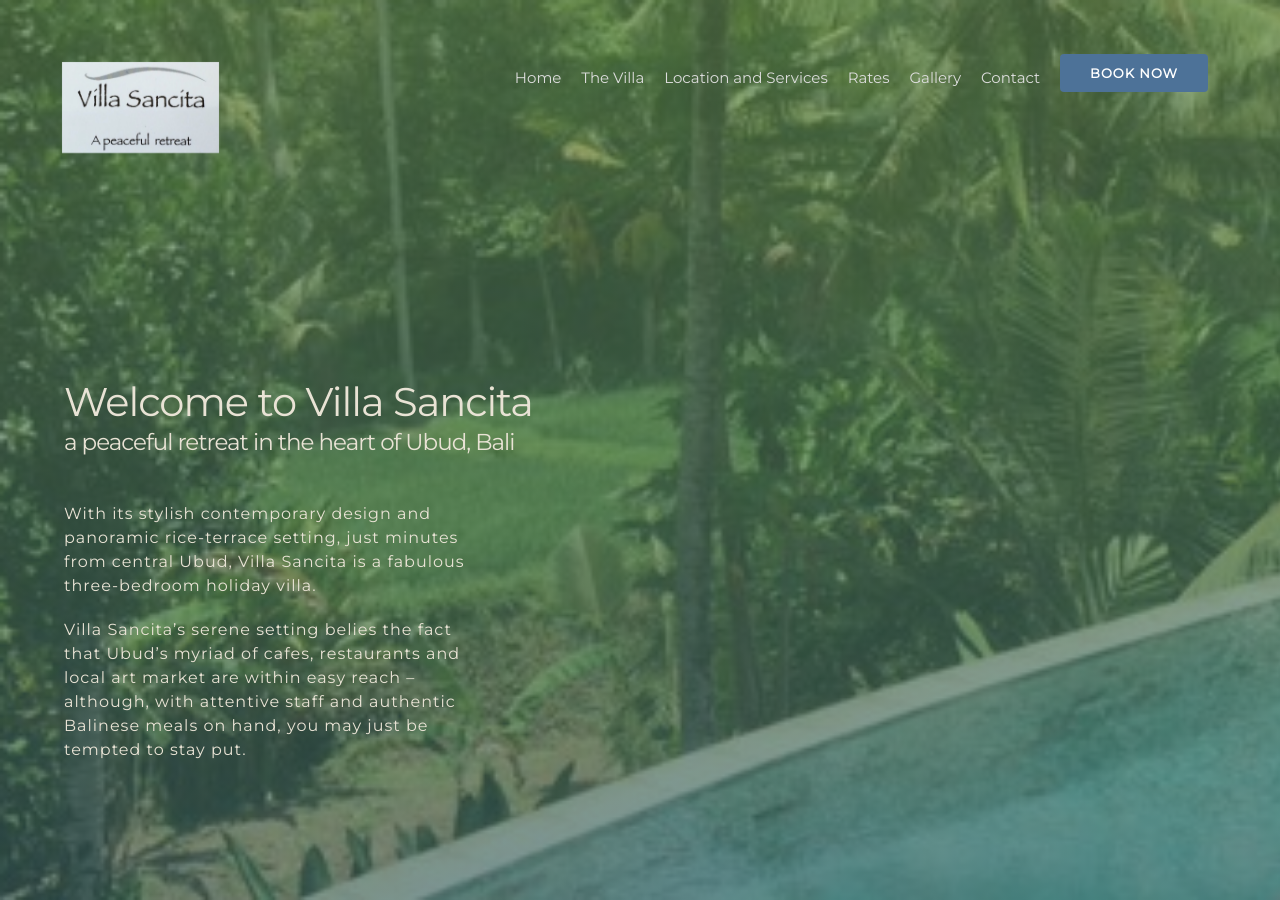
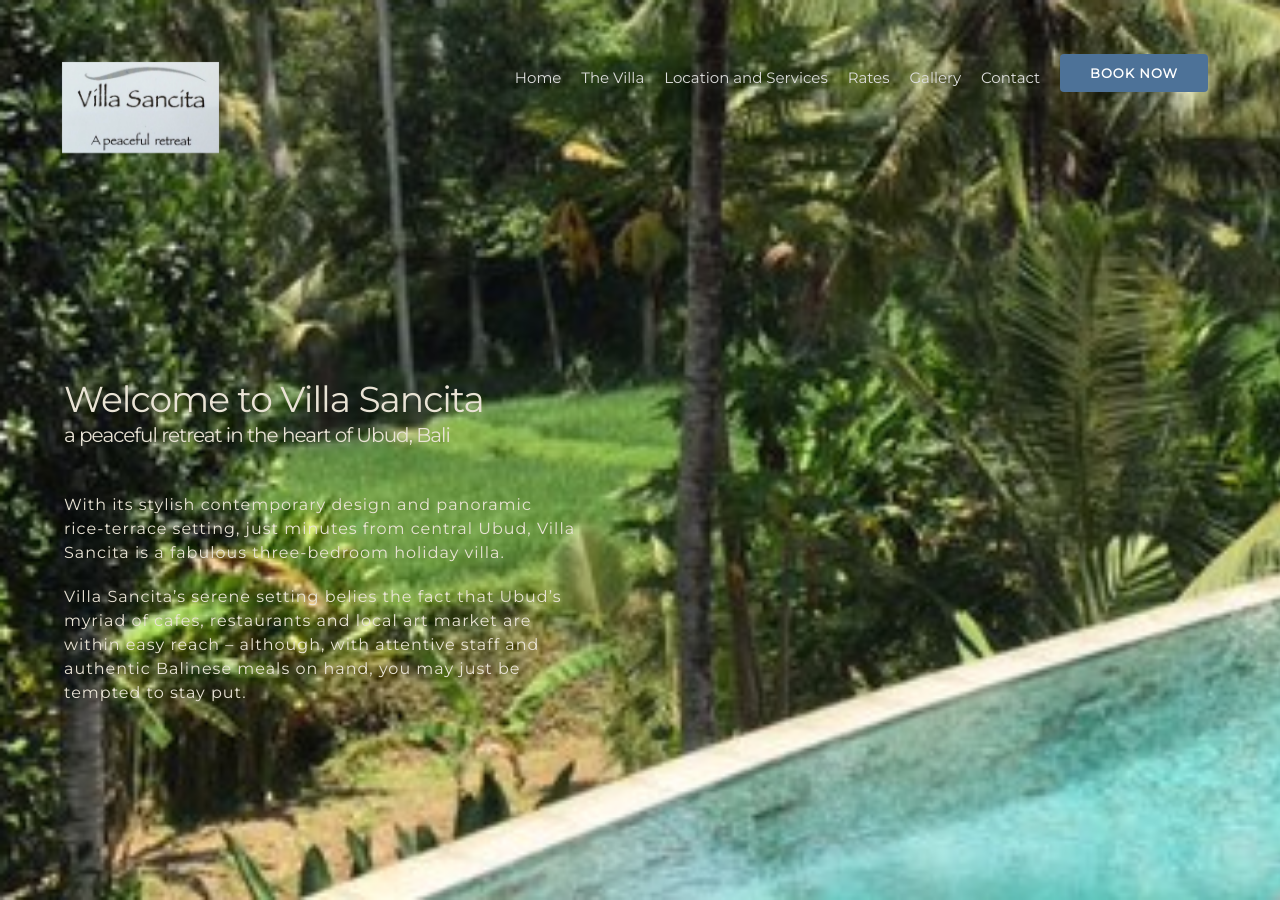
Before and after one commit to raayle/villa-sancita, a Jekyll site: the page built from index.html, in a window 1280 px wide and 900 px high. Built offline with Jekyll 4.4.1, drawn with Linux system fonts in a browser that asks for light colours.

Commit message:
Added another page

```diff
--- a/css/style.css
+++ b/css/style.css
@@ -55,7 +55,7 @@
 }
 
 .blurb {
-  margin: 2%;
+  margin: 5%;
 }
 
 .box-img {
@@ -164,7 +164,7 @@
 
 /* --Home-Above-the-fold-- */
 .title-section {
-  background-image: linear-gradient(rgba(91, 132, 79, 0.65), rgba(55, 93, 93, 0.66)), url(../images/homeimage.jpg);
+  background-image: url(../images/homeimage.jpg);
   background-size: cover;
   height: 100vh;
   padding-top: 20vh;
@@ -177,14 +177,13 @@
 
 .title-section h1 {
   margin-top: 22vh;
-  font-size: 4rem;
+  font-size: 3.6rem;
   text-align: left;
-
 }
 
 .title-section h2 {
   margin-top: -2vh;
-  font-size: 2.3rem;
+  font-size: 2rem;
   margin-bottom: 5vh;
   text-align: left;
 }
@@ -193,7 +192,7 @@
   display: inline-block;
   font-size: 1.6rem;
   text-align: left;
-  margin-right: 57vw;
+  margin-right: 50vw;
   line-height: 1.5;
   letter-spacing: 1px;
 }
@@ -237,7 +236,7 @@
   font-family: 'Montserrat', sans-serif;
 }
 
-/* -----About The Villa Page------ */
+/* -----About The Villa Section------ */
 
 .about-section p {
   font-size: 1.7rem;
@@ -249,6 +248,43 @@
   left:50vw;
 }
 
+/* --The Villa Page-- */
+
+.thevilla-section {
+  background-image: url(../images/villasancita.jpg);
+  background-size: cover;
+  height: 100vh;
+  padding-top: 20vh;
+  color: #e9e3d5;
+}
+
+.thevilla-section .left {
+  padding: 0 5%
+}
+
+.thevilla-section h1 {
+  margin-top: 15vh;
+  font-size: 3.4rem;
+  text-align: left;
+}
+
+.thevilla-section h3 {
+  display: inline-block;
+  font-size: 1.6rem;
+  text-align: left;
+  margin-right: 50vw;
+  line-height: 1.5;
+  letter-spacing: 1px;
+}
+
+/* --Bedroom-Carousel-section-- */
+
+.bedroom-carousel-section h2 {
+  font-size: 2.3rem;
+  text-align: left;
+  margin-top: -2vh;
+  margin-bottom: 5vh;
+}
 
 /* --Footer Section-- */
 footer .row{
```
Also changed, not shown: thevilla.html (added, +49 -0 lines), images/sancita-bedroom2.jpg (added), images/sancita-masterbath.jpg (added), images/villasancita.jpg (added).
